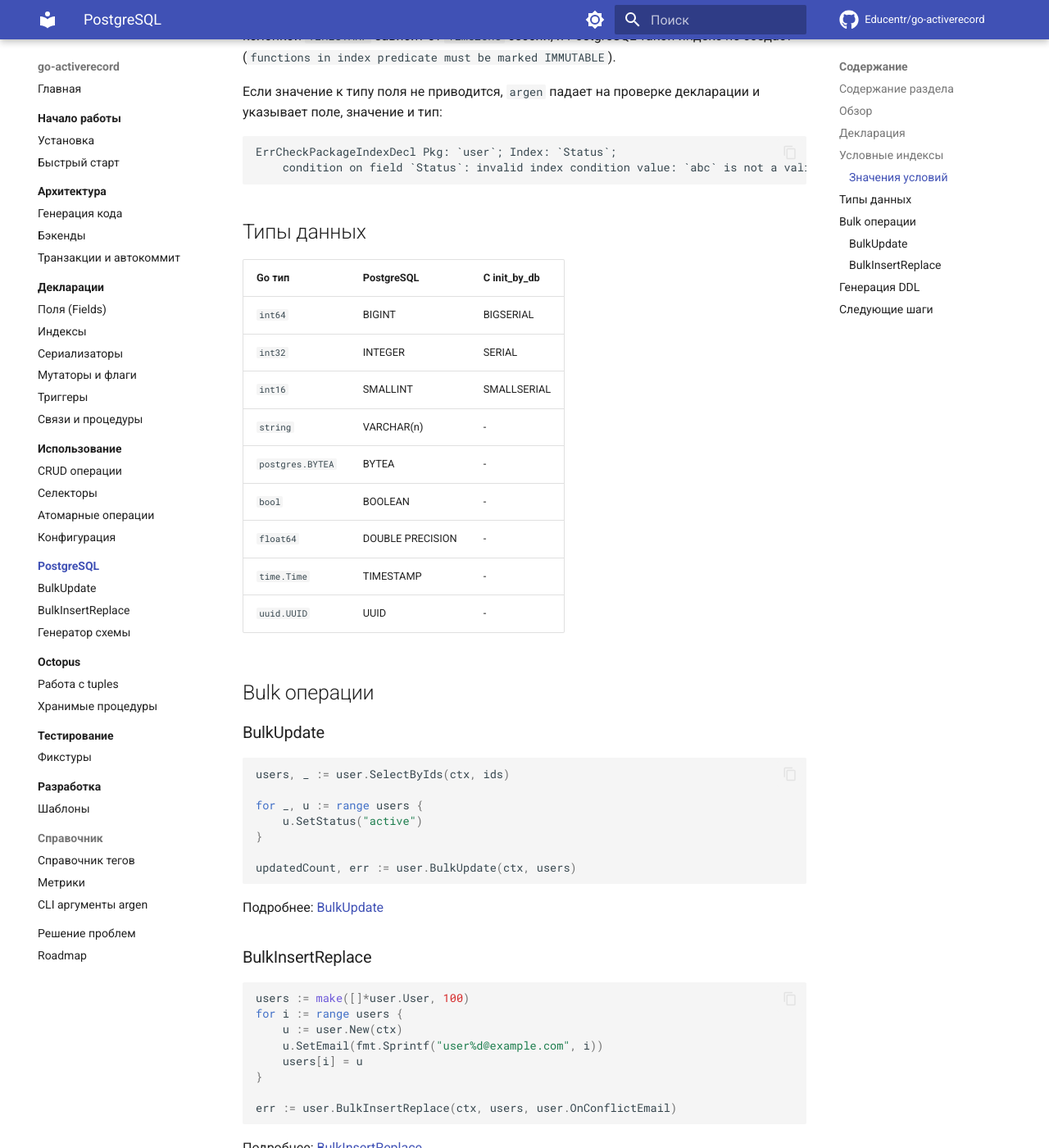
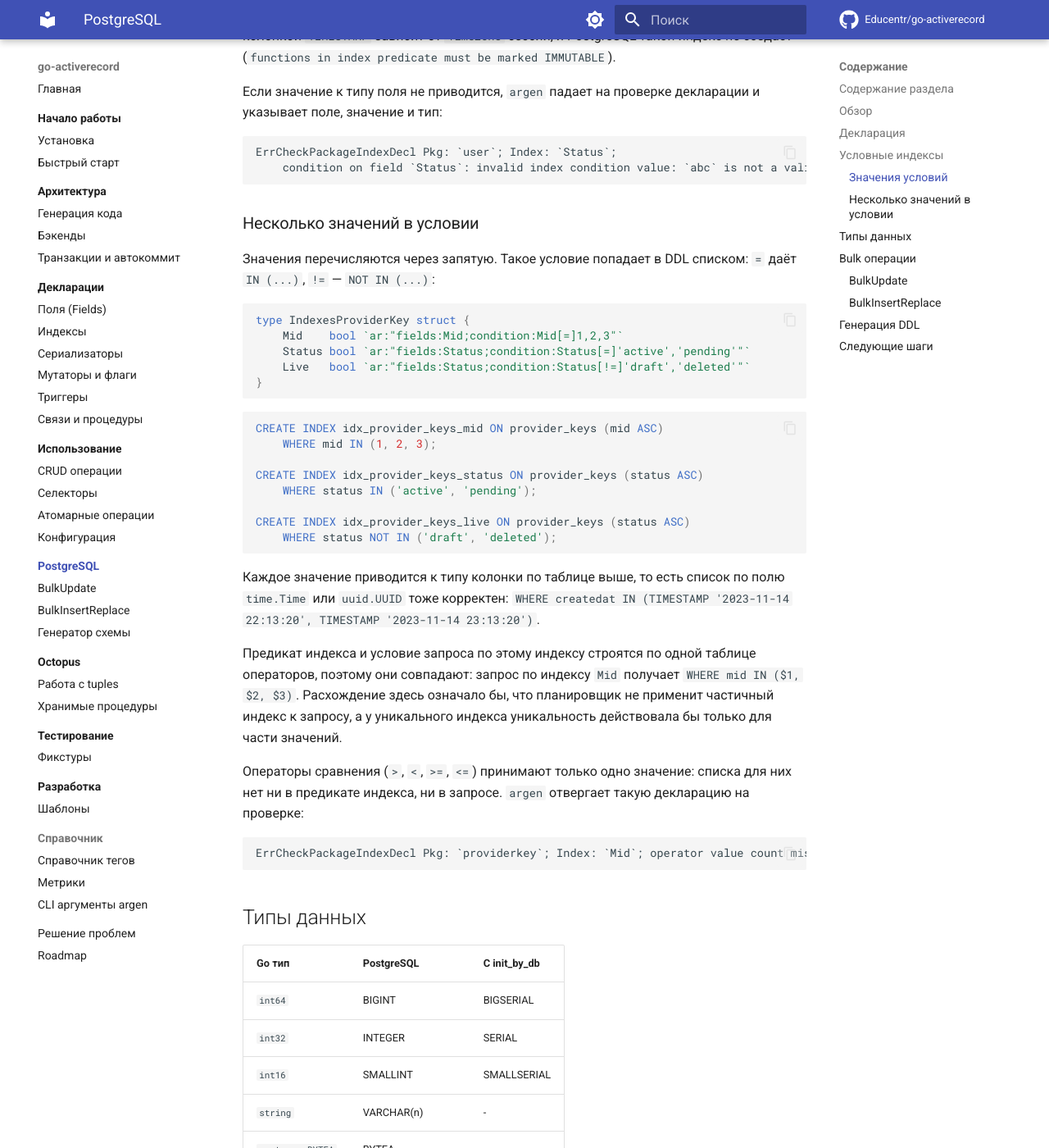
Before and after one commit to Educentr/go-activerecord, an MkDocs documentation site: the page built from docs/postgresql/index.md, in a window 1280 px wide and 1400 px high, scrolled down 2524 px. Shown: the whole window at 82% size. Built offline with MkDocs 1.6.1 and Material for MkDocs 9.7.7, drawn with Linux system fonts in a browser that asks for light colours; comment, search, counter and statistics services are not loaded.

Commit message:
[docs] update: multi-value index condition semantics (LIB-7)
Семантика условия частичного индекса со списком значений не была описана.
Заодно в таблице синтаксиса условий `Status[<>]0` заменён на `Status[!=]0`:
оператора `<>` среди поддерживаемых нет, checker его отвергает.

Co-Authored-By: Claude Opus 5 <noreply@anthropic.com>
Co-Authored-By: Perfacta <vt@perfacta.ai>

````diff
--- a/docs/postgresql/index.md
+++ b/docs/postgresql/index.md
@@ -97,6 +97,48 @@ ErrCheckPackageIndexDecl Pkg: `user`; Index: `Status`;
 	condition on field `Status`: invalid index condition value: `abc` is not a valid integer for type `int64`
 ```
 
+### Несколько значений в условии
+
+Значения перечисляются через запятую. Такое условие попадает в DDL списком:
+`=` даёт `IN (...)`, `!=` — `NOT IN (...)`:
+
+```go
+type IndexesProviderKey struct {
+    Mid    bool `ar:"fields:Mid;condition:Mid[=]1,2,3"`
+    Status bool `ar:"fields:Status;condition:Status[=]'active','pending'"`
+    Live   bool `ar:"fields:Status;condition:Status[!=]'draft','deleted'"`
+}
+```
+
+```sql
+CREATE INDEX idx_provider_keys_mid ON provider_keys (mid ASC)
+    WHERE mid IN (1, 2, 3);
+
+CREATE INDEX idx_provider_keys_status ON provider_keys (status ASC)
+    WHERE status IN ('active', 'pending');
+
+CREATE INDEX idx_provider_keys_live ON provider_keys (status ASC)
+    WHERE status NOT IN ('draft', 'deleted');
+```
+
+Каждое значение приводится к типу колонки по таблице выше, то есть список по
+полю `time.Time` или `uuid.UUID` тоже корректен:
+`WHERE createdat IN (TIMESTAMP '2023-11-14 22:13:20', TIMESTAMP '2023-11-14 23:13:20')`.
+
+Предикат индекса и условие запроса по этому индексу строятся по одной таблице
+операторов, поэтому они совпадают: запрос по индексу `Mid` получает
+`WHERE mid IN ($1, $2, $3)`. Расхождение здесь означало бы, что планировщик не
+применит частичный индекс к запросу, а у уникального индекса уникальность
+действовала бы только для части значений.
+
+Операторы сравнения (`>`, `<`, `>=`, `<=`) принимают только одно значение:
+списка для них нет ни в предикате индекса, ни в запросе. `argen` отвергает такую
+декларацию на проверке:
+
+```text
+ErrCheckPackageIndexDecl Pkg: `providerkey`; Index: `Mid`; operator value count mismatch
+```
+
 ## Типы данных
 
 | Go тип | PostgreSQL | С init_by_db |
````
Also changed, not shown: docs/declaration/indexes.md (+8 -1 lines), docs/postgresql/schema-generator.md (+4 -0 lines).
